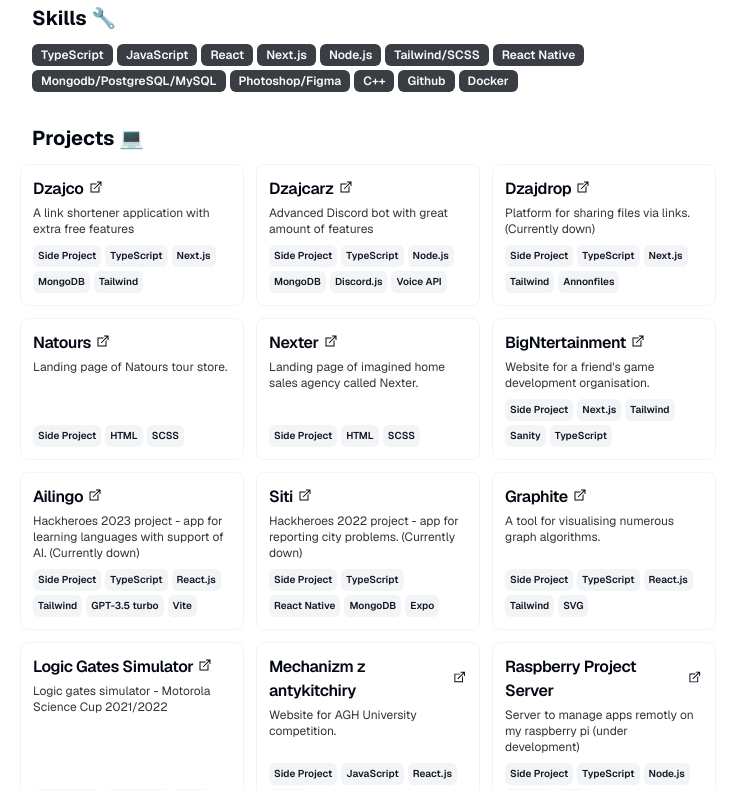
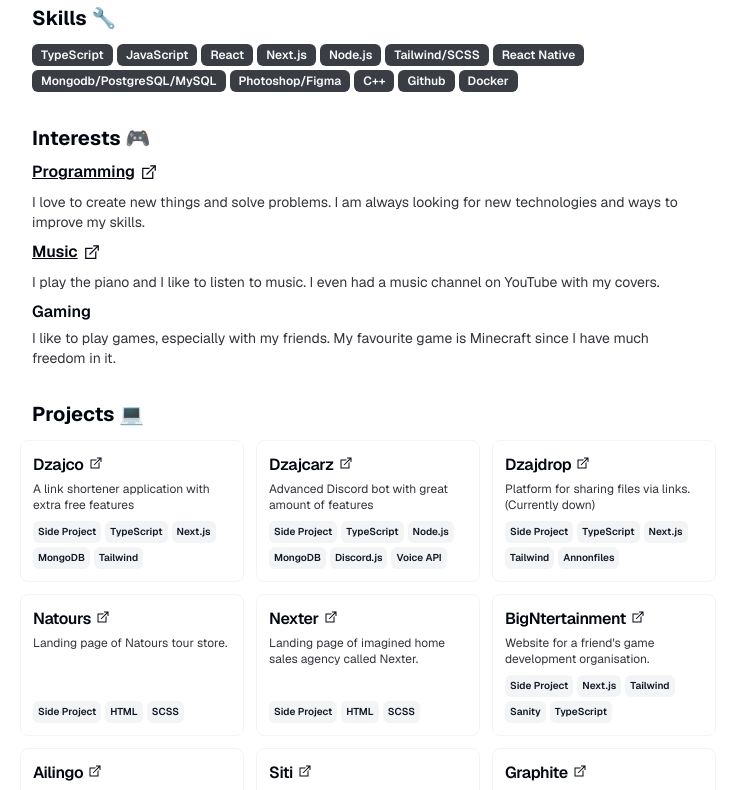
Before and after one commit to LordPrinz/cv, a Next.js app: page / in a window 1280 px wide. Shown: the part 1220-2010 px from the top of the page, without its empty margins (272-1004 px from the left). Built offline with nearby package versions, Linux system fonts and the light colour scheme.

Commit message:
Add interests section

```diff
--- a/src/app/page.tsx
+++ b/src/app/page.tsx
@@ -223,6 +223,31 @@ export default function Page() {
           </div>
         </Section>
 
+        <Section className="relative scroll-mb-16">
+          <h2 className="text-xl font-bold">Interests 🎮</h2>
+          {RESUME_DATA.interests.map((interest) => {
+            return (
+              <Card key={interest.name}>
+                <CardHeader>
+                  <h3 className="font-semibold leading-none">
+                    {interest.link ? (
+                      <a className="flex gap-1 underline" href={interest.link}>
+                        {interest.name}
+                        <LinkIcon className="size-5 -translate-y-0.5" />
+                      </a>
+                    ) : (
+                      interest.name
+                    )}
+                  </h3>
+                </CardHeader>
+                <CardContent className="mt-2">
+                  {interest.description}
+                </CardContent>
+              </Card>
+            );
+          })}
+        </Section>
+
         <Section className="print-force-new-page relative scroll-mb-16">
           <h2 className="text-xl font-bold">Projects 💻</h2>
           <div className="-mx-3 grid grid-cols-1 gap-3 print:grid-cols-3 print:gap-2 md:grid-cols-2 lg:grid-cols-3">
--- a/src/data/resume-data.tsx
+++ b/src/data/resume-data.tsx
@@ -135,6 +135,26 @@ export const RESUME_DATA = {
     "C++",
     "Github",
     "Docker",
+  ],
+  interests: [
+    {
+      name: "Programming",
+      description:
+        "I love to create new things and solve problems. I am always looking for new technologies and ways to improve my skills. ",
+      link: "https://github.com/LordPrinz/",
+    },
+    {
+      name: "Music",
+      description:
+        "I play the piano and I like to listen to music. I even had a music channel on YouTube with my covers.",
+      link: "https://www.youtube.com/channel/UCbXJjpfKjvrlOAuUCexGtEA",
+    },
+    {
+      name: "Gaming",
+      description:
+        "I like to play games, especially with my friends. My favourite game is Minecraft since I have much freedom in it.",
+      link: null,
+    },
   ],
   projects: [
     {
```
